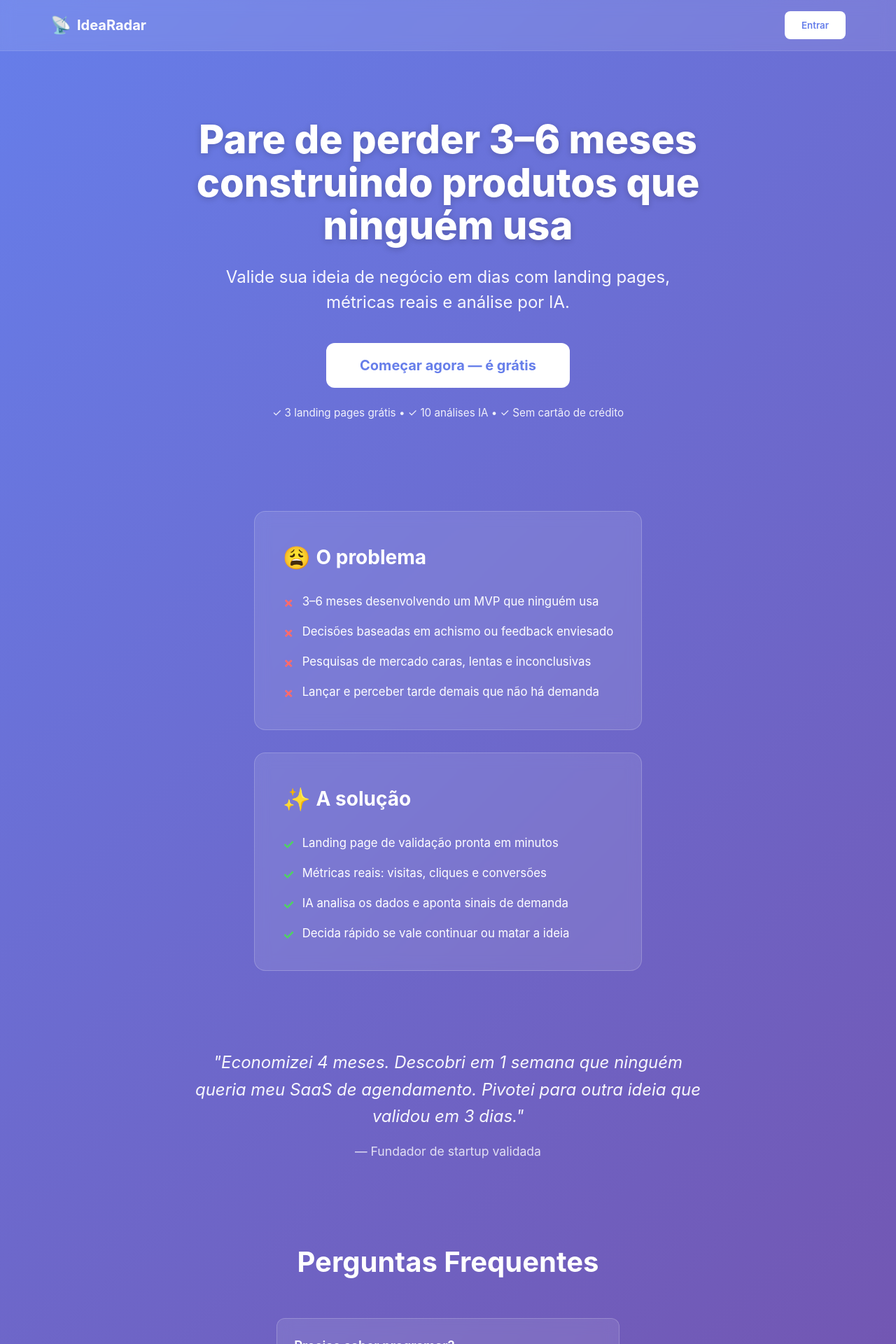
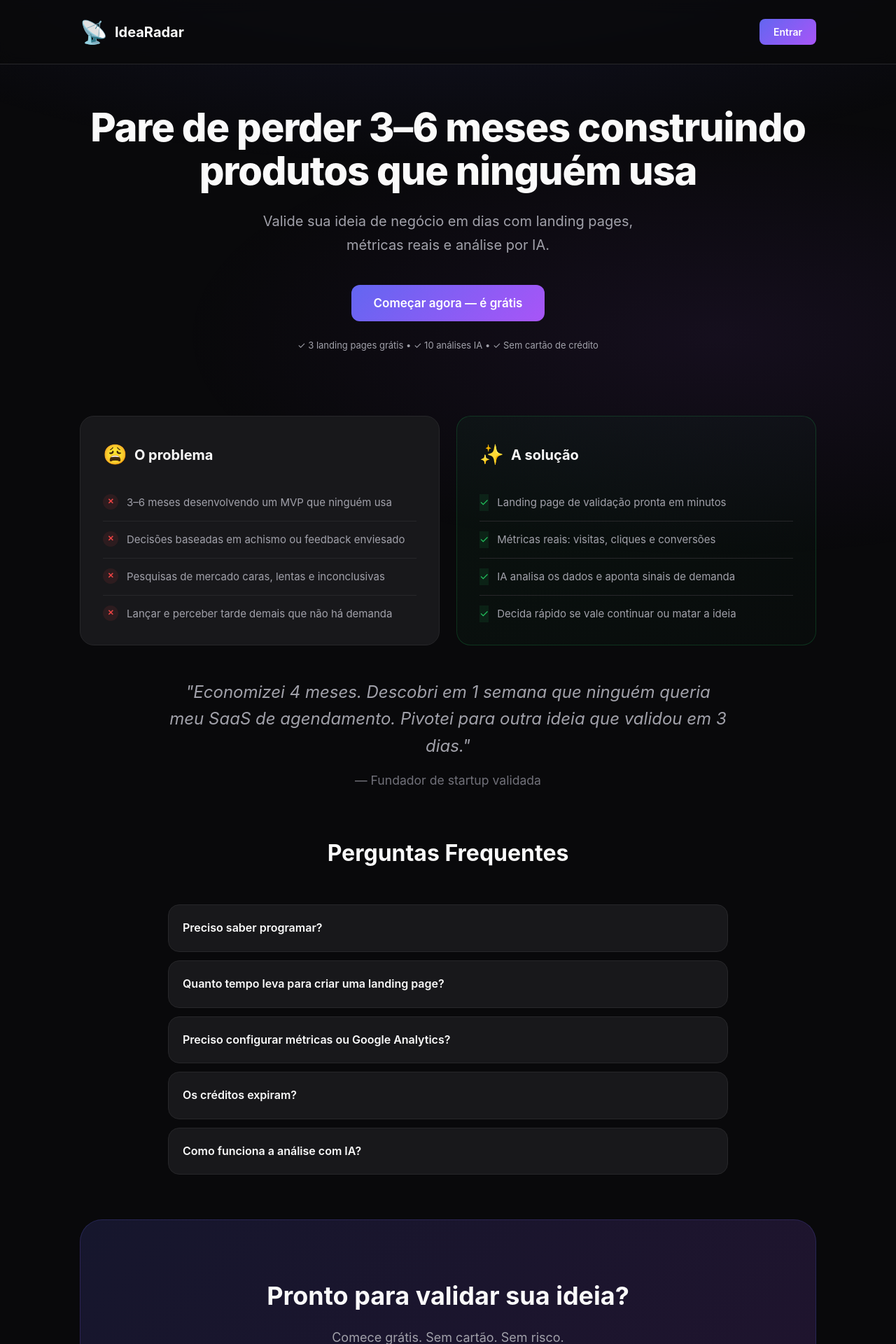
Before and after one commit to JoaoGadelha/idea-radar, a React (Vite) app: page / in a window 1280 px wide. Shown: the top 1920 px of the page at 70% size. Built offline with nearby package versions, Linux system fonts and the light colour scheme; no server answers; the HTML template or start-up script is replaced by a standard one.

Commit message:
feat: aplicar design dark no Home.jsx
- Fundo preto (#09090b) com gradientes sutis
- Cards com glassmorphism e bordas dark
- Paleta de cores consistente (primary indigo/purple)
- Remover landing.html definitivamente

```diff
--- a/src/pages/Home.module.css
+++ b/src/pages/Home.module.css
@@ -1,24 +1,59 @@
+/* Design System - Dark Theme */
+:root {
+  --primary: #6366f1;
+  --primary-dark: #4f46e5;
+  --primary-light: #818cf8;
+  --secondary: #a855f7;
+  --bg: #09090b;
+  --bg-card: #18181b;
+  --bg-elevated: #27272a;
+  --text: #fafafa;
+  --text-muted: #a1a1aa;
+  --text-subtle: #71717a;
+  --border: #27272a;
+  --border-light: #3f3f46;
+  --success: #22c55e;
+  --gradient-primary: linear-gradient(135deg, var(--primary), var(--secondary));
+  --gradient-subtle: linear-gradient(135deg, rgba(99, 102, 241, 0.15), rgba(168, 85, 247, 0.15));
+  --shadow-glow: 0 0 60px rgba(99, 102, 241, 0.3);
+}
+
 .container {
   min-height: 100vh;
-  display: flex;
-  flex-direction: column;
-  background: linear-gradient(135deg, #667eea 0%, #764ba2 100%);
-  color: white;
+  background: var(--bg);
+  color: var(--text);
+  position: relative;
 }
 
+.container::before {
+  content: '';
+  position: fixed;
+  top: 0;
+  left: 0;
+  right: 0;
+  height: 100vh;
+  background:
+    radial-gradient(ellipse 80% 50% at 50% -20%, rgba(99, 102, 241, 0.15), transparent),
+    radial-gradient(ellipse 60% 40% at 80% 60%, rgba(168, 85, 247, 0.08), transparent);
+  pointer-events: none;
+  z-index: 0;
+}
+
+/* Header */
 .header {
-  background: rgba(255, 255, 255, 0.1);
+  position: relative;
+  z-index: 10;
+  background: rgba(9, 9, 11, 0.8);
   backdrop-filter: blur(10px);
-  border-bottom: 1px solid rgba(255, 255, 255, 0.1);
+  border-bottom: 1px solid var(--border);
   position: sticky;
   top: 0;
-  z-index: 100;
 }
 
 .headerContent {
-  max-width: 1200px;
+  max-width: 1100px;
   margin: 0 auto;
-  padding: 1rem 2rem;
+  padding: 1.25rem 1.5rem;
   display: flex;
   justify-content: space-between;
   align-items: center;
@@ -27,47 +62,49 @@
 .logo {
   display: flex;
   align-items: center;
-  gap: 0.5rem;
+  gap: 0.625rem;
   font-size: 1.25rem;
   font-weight: 700;
-  color: white;
+  color: var(--text);
   text-decoration: none;
 }
 
 .logoIcon {
-  font-size: 1.5rem;
+  font-size: 2rem;
 }
 
 .loginBtn,
 .dashboardBtn {
-  background: white;
-  color: #667eea;
+  background: var(--gradient-primary);
+  color: white;
   border: none;
-  padding: 0.75rem 1.5rem;
-  border-radius: 8px;
+  padding: 0.625rem 1.25rem;
+  border-radius: 0.5rem;
   font-weight: 600;
+  font-size: 0.875rem;
   cursor: pointer;
-  transition: transform 0.2s, box-shadow 0.2s;
+  transition: all 0.2s;
 }
 
 .loginBtn:hover,
 .dashboardBtn:hover {
   transform: translateY(-2px);
-  box-shadow: 0 4px 12px rgba(0, 0, 0, 0.2);
+  box-shadow: 0 4px 20px rgba(99, 102, 241, 0.4);
 }
 
+/* Main */
 .main {
-  flex: 1;
-  display: flex;
-  flex-direction: column;
+  max-width: 1100px;
+  margin: 0 auto;
+  padding: 0 1.5rem;
+  position: relative;
+  z-index: 1;
 }
 
 /* Hero Section */
 .hero {
-  max-width: 900px;
-  margin: 0 auto;
-  padding: 6rem 2rem 4rem;
   text-align: center;
+  padding: 3.75rem 0 3.125rem;
 }
 
 .heroContent {
@@ -78,102 +115,139 @@
 }
 
 .headline {
-  font-size: 3.5rem;
+  font-size: clamp(2.25rem, 7vw, 3.5rem);
   font-weight: 800;
   line-height: 1.1;
+  letter-spacing: -0.02em;
   margin: 0;
-  text-shadow: 0 2px 10px rgba(0, 0, 0, 0.2);
 }
 
 .subheadline {
-  font-size: 1.5rem;
-  line-height: 1.5;
-  opacity: 0.95;
-  max-width: 700px;
+  font-size: 1.25rem;
+  color: var(--text-muted);
+  max-width: 37.5rem;
+  line-height: 1.7;
   margin: 0;
 }
 
 .ctaButton {
-  background: white;
-  color: #667eea;
+  background: var(--gradient-primary);
+  color: white;
   border: none;
-  padding: 1.25rem 3rem;
-  font-size: 1.25rem;
-  font-weight: 700;
-  border-radius: 12px;
+  padding: 1rem 2rem;
+  font-size: 1.0625rem;
+  font-weight: 600;
+  border-radius: 0.75rem;
   cursor: pointer;
-  transition: transform 0.2s, box-shadow 0.2s;
+  transition: all 0.2s;
   margin-top: 1rem;
 }
 
 .ctaButton:hover {
-  transform: translateY(-3px);
-  box-shadow: 0 8px 20px rgba(0, 0, 0, 0.3);
+  transform: translateY(-2px);
+  box-shadow: 0 8px 40px rgba(99, 102, 241, 0.4);
 }
 
 .ctaHint {
-  font-size: 0.95rem;
-  opacity: 0.9;
+  font-size: 0.8125rem;
+  color: var(--text-muted);
   margin: 0;
 }
 
-/* How it works */
-.howItWorks {
-  background: rgba(255, 255, 255, 0.1);
-  backdrop-filter: blur(10px);
-  padding: 4rem 2rem;
-  margin: 2rem 0;
+/* Problema e Solução */
+.problemSolution {
+  margin: 2.5rem 0;
 }
 
-.howItWorks h2 {
-  text-align: center;
-  font-size: 2.5rem;
-  margin-bottom: 3rem;
-  font-weight: 700;
+.cardsGrid {
+  display: grid;
+  grid-template-columns: repeat(2, 1fr);
+  gap: 1.5rem;
 }
 
-.steps {
-  max-width: 1000px;
-  margin: 0 auto;
-  display: grid;
-  grid-template-columns: repeat(auto-fit, minmax(250px, 1fr));
-  gap: 2rem;
+.problemBox,
+.solutionBox {
+  background: var(--bg-card);
+  border: 1px solid var(--border);
+  border-radius: 1.25rem;
+  padding: 2rem;
+  transition: all 0.3s;
 }
 
-.step {
-  background: rgba(255, 255, 255, 0.1);
-  padding: 2rem;
-  border-radius: 12px;
-  text-align: center;
-  border: 1px solid rgba(255, 255, 255, 0.2);
-  transition: transform 0.2s;
+.problemBox:hover,
+.solutionBox:hover {
+  border-color: var(--border-light);
+  transform: translateY(-2px);
 }
 
-.step:hover {
-  transform: translateY(-5px);
+.solutionBox {
+  background: linear-gradient(135deg, rgba(34, 197, 94, 0.05), rgba(34, 197, 94, 0.02));
+  border-color: rgba(34, 197, 94, 0.2);
 }
 
-.stepIcon {
-  font-size: 3rem;
-  margin-bottom: 1rem;
-  display: block;
+.problemBox h2,
+.solutionBox h2 {
+  font-size: 1.25rem;
+  font-weight: 700;
+  margin-bottom: 1.25rem;
+  display: flex;
+  align-items: center;
+  gap: 0.625rem;
 }
 
-.step h3 {
-  font-size: 1.25rem;
-  margin-bottom: 0.75rem;
+.icon {
+  font-size: 1.75rem;
 }
 
-.step p {
-  opacity: 0.9;
-  line-height: 1.5;
+.problemList,
+.solutionList {
+  list-style: none;
+  padding: 0;
+  margin: 0;
+}
+
+.problemList li,
+.solutionList li {
+  padding: 0.875rem 0;
+  color: var(--text-muted);
+  display: flex;
+  align-items: flex-start;
+  gap: 0.75rem;
+  font-size: 0.9375rem;
+  border-bottom: 1px solid var(--border);
+}
+
+.problemList li:last-child,
+.solutionList li:last-child {
+  border-bottom: none;
+  padding-bottom: 0;
+}
+
+.problemList li::before {
+  content: "✕";
+  color: #ef4444;
+  font-weight: 700;
+  flex-shrink: 0;
+  width: 1.375rem;
+  height: 1.375rem;
+  display: flex;
+  align-items: center;
+  justify-content: center;
+  background: rgba(239, 68, 68, 0.1);
+  border-radius: 50%;
+  font-size: 0.6875rem;
+}
+
+.solutionList li::before {
+  content: "✓";
+  color: var(--success);
+  background: rgba(34, 197, 94, 0.1);
 }
 
 /* Social Proof */
 .socialProof {
-  max-width: 800px;
+  max-width: 50rem;
   margin: 3rem auto;
-  padding: 0 2rem;
   text-align: center;
 }
 
@@ -181,87 +255,124 @@
   font-size: 1.5rem;
   font-style: italic;
   line-height: 1.6;
-  opacity: 0.95;
+  color: var(--text-muted);
   margin-bottom: 1rem;
 }
 
 .socialProofAuthor {
   font-size: 1.1rem;
-  opacity: 0.8;
+  color: var(--text-subtle);
 }
 
-/* Features */
-.features {
-  max-width: 1200px;
-  margin: 0 auto;
-  padding: 4rem 2rem;
+/* FAQ Section */
+.faq {
+  max-width: 50rem;
+  margin: 4rem auto;
 }
 
-.features h2 {
+.faqTitle {
   text-align: center;
-  font-size: 2.5rem;
+  font-size: 2rem;
   margin-bottom: 3rem;
   font-weight: 700;
 }
 
-.featureGrid {
-  display: grid;
-  grid-template-columns: repeat(auto-fit, minmax(280px, 1fr));
-  gap: 2rem;
+.faqList {
+  display: flex;
+  flex-direction: column;
+  gap: 0.75rem;
 }
 
-.feature {
-  background: rgba(255, 255, 255, 0.1);
-  padding: 2rem;
-  border-radius: 12px;
-  border: 1px solid rgba(255, 255, 255, 0.2);
+.faqItem {
+  background: var(--bg-card);
+  border: 1px solid var(--border);
+  border-radius: 1rem;
+  overflow: hidden;
+  transition: all 0.3s;
 }
 
-.featureIcon {
-  font-size: 2.5rem;
-  margin-bottom: 1rem;
-  display: block;
+.faqItem:hover {
+  border-color: var(--border-light);
+  box-shadow: 0 4px 12px rgba(0, 0, 0, 0.4);
 }
 
-.feature h3 {
-  font-size: 1.25rem;
-  margin-bottom: 0.75rem;
+.faqQuestion {
+  font-size: 1rem;
+  font-weight: 600;
+  padding: 1.25rem;
+  cursor: pointer;
+  list-style: none;
+  user-select: none;
+  color: var(--text);
 }
 
-.feature p {
-  opacity: 0.9;
-  line-height: 1.5;
+.faqQuestion::-webkit-details-marker {
+  display: none;
+}
+
+.faqAnswer {
+  padding: 0 1.25rem 1.25rem;
+  line-height: 1.7;
+  color: var(--text-muted);
+  font-size: 0.9375rem;
+  margin: 0;
 }
 
 /* Final CTA */
 .finalCta {
   text-align: center;
-  padding: 5rem 2rem;
-  background: rgba(0, 0, 0, 0.2);
+  padding: 5rem 1.5rem;
+  margin-top: 1.25rem;
+  background: var(--gradient-subtle);
+  border-radius: 2rem;
+  border: 1px solid rgba(99, 102, 241, 0.2);
 }
 
 .finalCta h2 {
-  font-size: 2.5rem;
+  font-size: 2.25rem;
+  font-weight: 700;
   margin-bottom: 1rem;
-  font-weight: 700;
 }
 
 .finalCta p {
-  font-size: 1.25rem;
-  opacity: 0.9;
+  color: var(--text-muted);
+  font-size: 1.125rem;
   margin-bottom: 2rem;
+  max-width: 31.25rem;
+  margin-left: auto;
+  margin-right: auto;
 }
 
 /* Footer */
 .footer {
-  background: rgba(0, 0, 0, 0.3);
-  padding: 2rem;
   text-align: center;
-  opacity: 0.8;
+  padding: 3rem 1.5rem;
+  border-top: 1px solid var(--border);
+  margin-top: 3.75rem;
+  position: relative;
+  z-index: 1;
+}
+
+.footer p {
+  color: var(--text-subtle);
+  font-size: 0.875rem;
 }
 
 /* Mobile */
-@media (max-width: 768px) {
+@media (max-width: 640px) {
+  .cardsGrid {
+    grid-template-columns: 1fr;
+  }
+
+  .problemBox,
+  .solutionBox {
+    padding: 1.5rem;
+  }
+
+  .hero {
+    padding: 2.5rem 0 2rem;
+  }
+
   .headline {
     font-size: 2rem;
   }
@@ -271,185 +382,40 @@
   }
 
   .ctaButton {
-    padding: 1rem 2rem;
-    font-size: 1.1rem;
+    padding: 0.875rem 1.75rem;
+    font-size: 1rem;
   }
 
-  .howItWorks h2,
-  .features h2,
+  .finalCta {
+    padding: 3rem 1.5rem;
+    border-radius: 1.25rem;
+  }
+
   .finalCta h2 {
     font-size: 1.75rem;
   }
 
-  .steps {
-    grid-template-columns: 1fr;
-  }
-
-  .featureGrid {
-    grid-template-columns: 1fr;
-  }
-
-  .hero {
-    padding: 3rem 1.5rem 2rem;
-  }
-}
-
-/* Problema e Solução */
-.problemSolution {
-  max-width: 1200px;
-  margin: 4rem auto;
-  padding: 0 2rem;
-}
-
-.cardsGrid {
-  display: grid;
-  grid-template-columns: repeat(auto-fit, minmax(400px, 1fr));
-  gap: 2rem;
-}
-
-.problemBox,
-.solutionBox {
-  background: rgba(255, 255, 255, 0.1);
-  backdrop-filter: blur(10px);
-  padding: 2.5rem;
-  border-radius: 16px;
-  border: 1px solid rgba(255, 255, 255, 0.2);
-  transition: transform 0.3s, box-shadow 0.3s;
-}
-
-.problemBox:hover,
-.solutionBox:hover {
-  transform: translateY(-5px);
-  box-shadow: 0 10px 30px rgba(0, 0, 0, 0.3);
-}
-
-.problemBox h2,
-.solutionBox h2 {
-  font-size: 1.75rem;
-  margin-bottom: 1.5rem;
-  display: flex;
-  align-items: center;
-  gap: 0.5rem;
-}
-
-.icon {
-  font-size: 2rem;
-}
-
-.problemList,
-.solutionList {
-  list-style: none;
-  padding: 0;
-  margin: 0;
-  display: flex;
-  flex-direction: column;
-  gap: 1rem;
-}
-
-.problemList li,
-.solutionList li {
-  padding-left: 1.75rem;
-  position: relative;
-  line-height: 1.6;
-  font-size: 1.05rem;
-}
-
-.problemList li::before {
-  content: '✗';
-  position: absolute;
-  left: 0;
-  color: #ff6b6b;
-  font-weight: bold;
-  font-size: 1.2rem;
-}
-
-.solutionList li::before {
-  content: '✓';
-  position: absolute;
-  left: 0;
-  color: #51cf66;
-  font-weight: bold;
-  font-size: 1.2rem;
-}
-
-@media (max-width: 768px) {
-  .cardsGrid {
-    grid-template-columns: 1fr;
-  }
-
-  .problemBox,
-  .solutionBox {
-    padding: 2rem;
-  }
-}
-
-/* FAQ Section */
-.faq {
-  max-width: 800px;
-  margin: 4rem auto;
-  padding: 0 2rem;
-}
-
-.faqTitle {
-  text-align: center;
-  font-size: 2.5rem;
-  margin-bottom: 3rem;
-  font-weight: 700;
-}
-
-.faqList {
-  display: flex;
-  flex-direction: column;
-  gap: 1rem;
-}
-
-.faqItem {
-  background: rgba(255, 255, 255, 0.1);
-  backdrop-filter: blur(10px);
-  border: 1px solid rgba(255, 255, 255, 0.2);
-  border-radius: 12px;
-  overflow: hidden;
-  transition: all 0.3s;
-}
-
-.faqItem:hover {
-  border-color: rgba(255, 255, 255, 0.4);
-  box-shadow: 0 4px 12px rgba(0, 0, 0, 0.2);
-}
-
-.faqQuestion {
-  font-size: 1.15rem;
-  font-weight: 600;
-  padding: 1.5rem;
-  cursor: pointer;
-  list-style: none;
-  user-select: none;
-}
-
-.faqQuestion::-webkit-details-marker {
-  display: none;
-}
-
-.faqAnswer {
-  padding: 0 1.5rem 1.5rem;
-  line-height: 1.7;
-  opacity: 0.95;
-  font-size: 1.05rem;
-  margin: 0;
-}
-
-@media (max-width: 768px) {
   .faqTitle {
     font-size: 1.75rem;
   }
 
   .faqQuestion {
-    font-size: 1.05rem;
-    padding: 1.25rem;
+    font-size: 0.9375rem;
+    padding: 1.125rem;
   }
 
   .faqAnswer {
-    font-size: 1rem;
-    padding: 0 1.25rem 1.25rem;
+    font-size: 0.875rem;
+    padding: 0 1.125rem 1.125rem;
   }
 }
+
+@media (max-width: 768px) {
+  .headerContent {
+    padding: 1rem 1.25rem;
+  }
+
+  .main {
+    padding: 0 1.25rem;
+  }
+}
```
